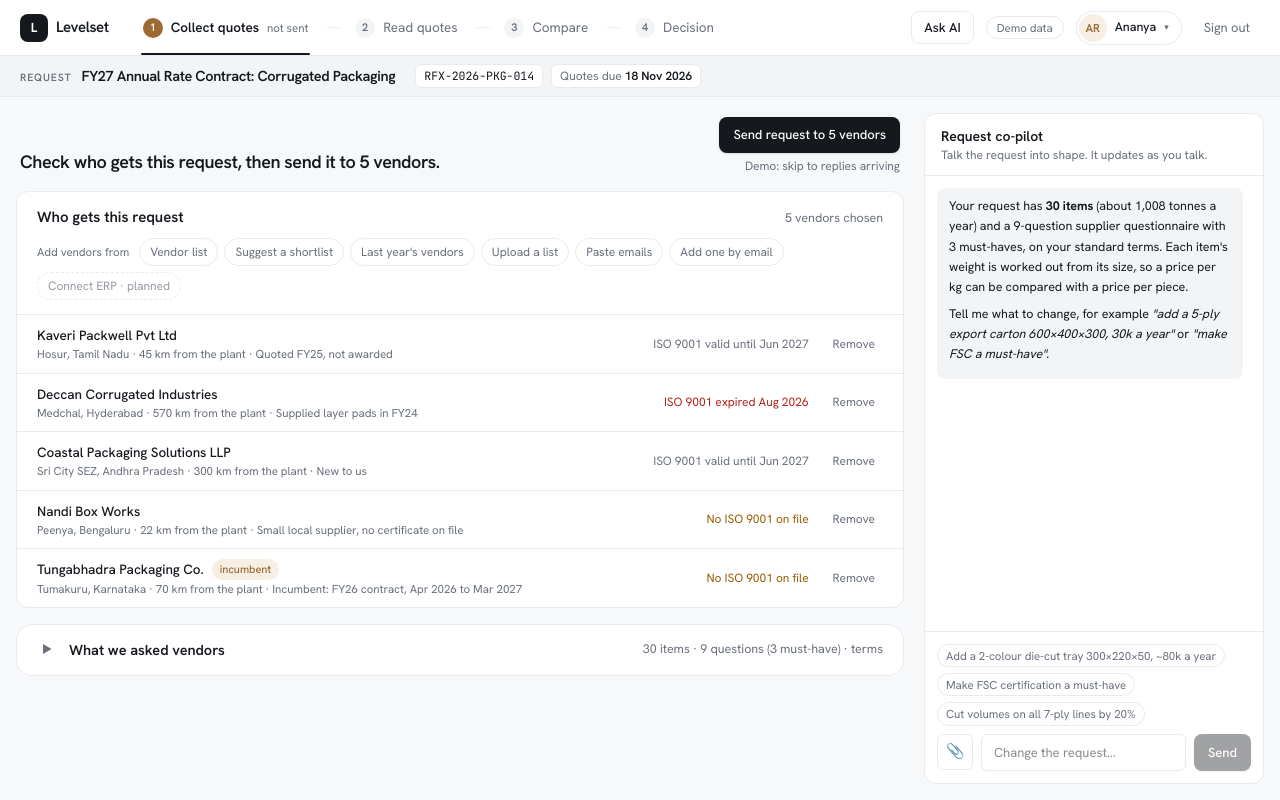
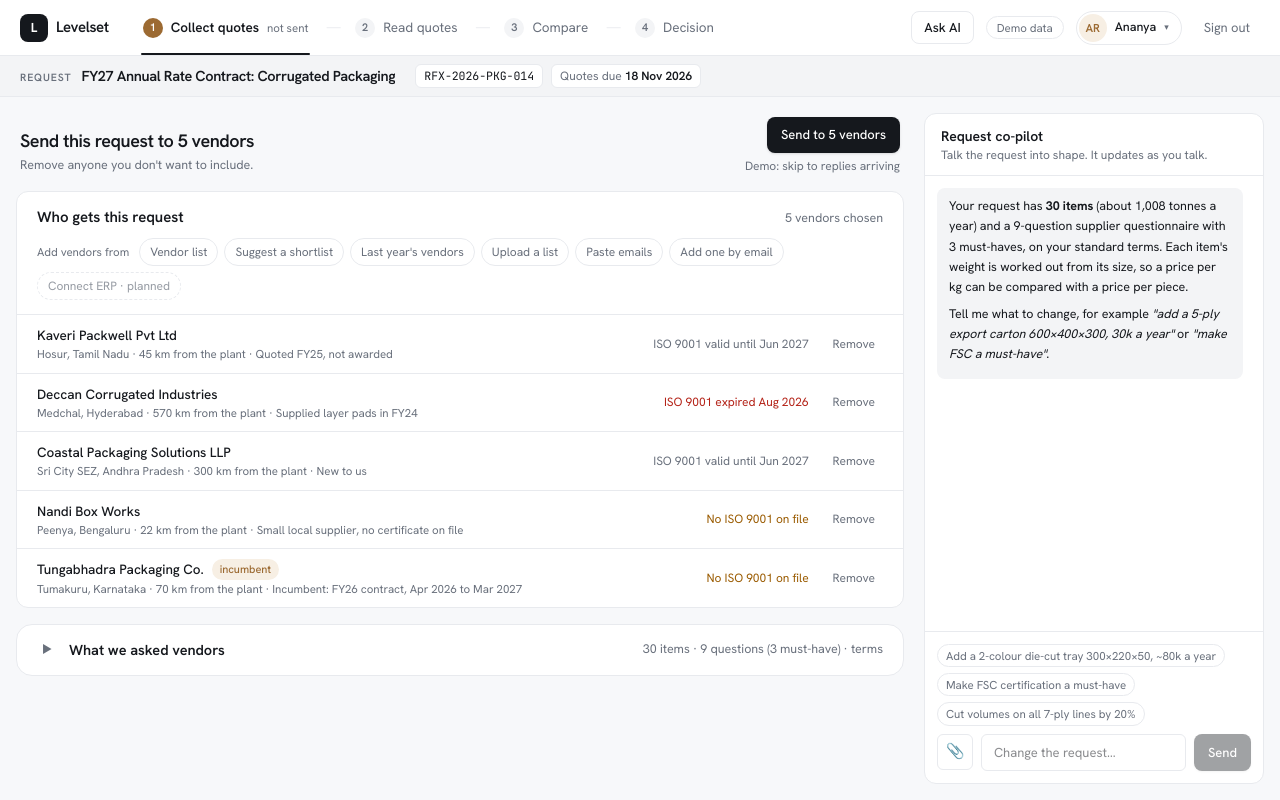
Before and after one commit to debsaya/levelset, a Next.js app: page / in a window 1280 px wide. Both pictures are taken after a click on the button "Continue with company SSO". Built offline with nearby package versions, Linux system fonts and the light colour scheme.

Commit message:
Collect step: one heading, one send button, clearer ISO wording

```diff
--- a/components/CollectStep.tsx
+++ b/components/CollectStep.tsx
@@ -68,7 +68,7 @@ function requirements(r: VendorResponse, n: Normalized, rfx: Rfx): Req[] {
 
   const iso = ex.documents.find((d) => /iso|9001/i.test(`${d.kind} ${d.file}`));
   const until = iso ? isoDate(iso.valid_until) : null;
-  const cert: Req = !iso ? { label: "Certificate", state: "warn", text: "ISO 9001 not sent" } : !until ? { label: "Certificate", state: "warn", text: "validity date unreadable" } : until < rfx.due_date ? { label: "Certificate", state: "bad", text: `expired ${monthYear(until)}` } : { label: "Certificate", state: "ok", text: `ISO 9001 to ${monthYear(until)}` };
+  const cert: Req = !iso ? { label: "Certificate", state: "warn", text: "ISO 9001 not sent" } : !until ? { label: "Certificate", state: "warn", text: "validity date unreadable" } : until < rfx.due_date ? { label: "Certificate", state: "bad", text: `ISO 9001 expired ${monthYear(until)}` } : { label: "Certificate", state: "ok", text: `ISO 9001 valid until ${monthYear(until)}` };
 
   const answered = (id: string) => ex.questionnaire.some((a) => a.question_id === id && a.assessment !== "unanswered");
   const nAns = rfx.questionnaire.filter((q) => answered(q.id)).length;
@@ -107,7 +107,7 @@ export default function CollectStep({ n, onSend, onRead, onNext }: { n: Normaliz
   // main action: one clear next move
   let primary: { label: string; run: () => void; disabled?: boolean };
   if (showStart) primary = { label: "Send request →", run: onSend, disabled: true };
-  else if (showInvite) primary = { label: `Send request to ${invitees.length} ${invitees.length === 1 ? "vendor" : "vendors"}`, run: onSend, disabled: !r.lines.length || !invitees.length };
+  else if (showInvite) primary = { label: `Send to ${invitees.length} ${invitees.length === 1 ? "vendor" : "vendors"}`, run: onSend, disabled: !r.lines.length || !invitees.length };
   else if (!replies.length) primary = { label: "Add a quote file or email text", run: () => onRead(true) };
   else if (unread > 0) primary = { label: `Read ${unread} ${unread === 1 ? "quote" : "quotes"} →`, run: () => (readAll(), onRead()) };
   else primary = { label: "Continue to compare →", run: onNext };
@@ -175,8 +175,8 @@ export default function CollectStep({ n, onSend, onRead, onNext }: { n: Normaliz
     ? "Start by telling the co-pilot what you are buying."
     : showInvite
       ? invitees.length
-        ? `Check who gets this request, then send it to ${invitees.length} ${invitees.length === 1 ? "vendor" : "vendors"}.`
-        : "Choose the vendors who should get this request."
+        ? `Send this request to ${invitees.length} ${invitees.length === 1 ? "vendor" : "vendors"}`
+        : "Choose the vendors who should get this request"
       : !replies.length
         ? `Sent to ${invitees.length} ${invitees.length === 1 ? "vendor" : "vendors"}. Waiting for their replies.`
         : `${replies.length} of ${vendorsInvited} vendors replied`;
@@ -190,6 +190,7 @@ export default function CollectStep({ n, onSend, onRead, onNext }: { n: Normaliz
         <div className="flex items-end justify-between gap-4 px-1 pt-1">
           <div className="min-w-0">
             <p className="text-[18px] font-semibold tracking-tight">{headline}</p>
+            {showInvite && invitees.length > 0 && <p className="mt-0.5 text-[12.5px] text-muted">Remove anyone you don&apos;t want to include.</p>}
             {chips.length > 0 && (
               <div className="mt-1.5 flex flex-wrap items-center gap-2">
                 {chips.map((c) => (
```
